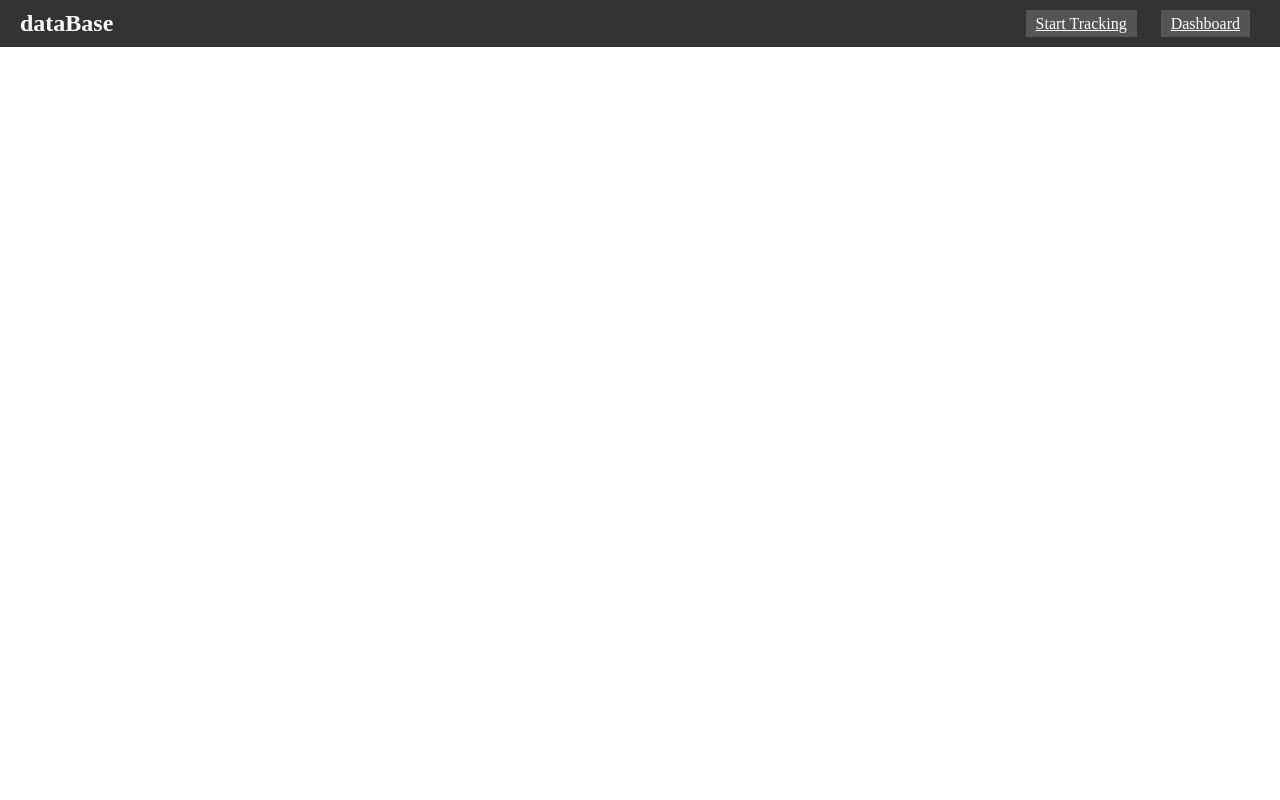
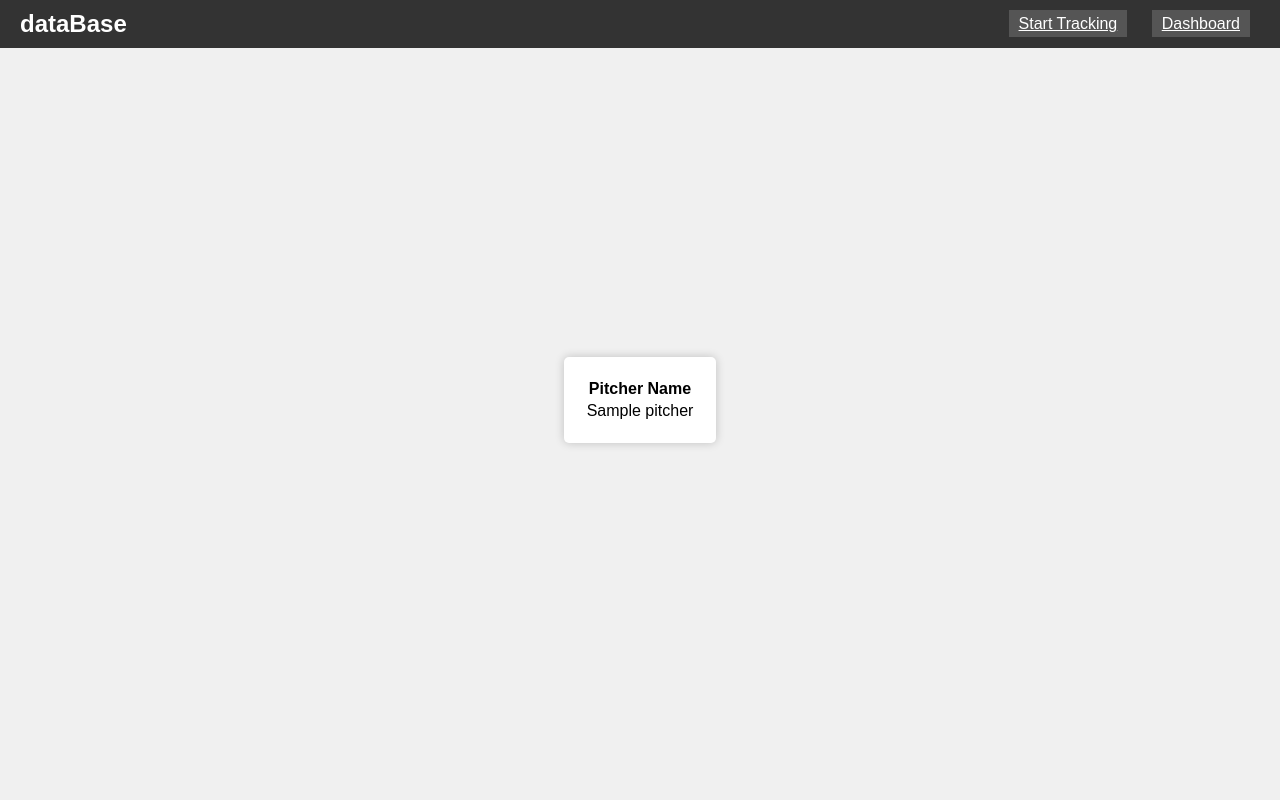
Before and after one commit to paltman/database2, a Django app: template dataentry/templates/dataentry/myteam.html in a window 1280 px wide. Run offline with Django 4.2, Linux system fonts and the light colour scheme; the template is opened without the code that fills it: values that come from a table or form of the project are taken from there, others are empty; tables that the repository leaves empty hold one stand-in row (values such as "Sample post").

```diff
--- a/dataentry/templates/dataentry/myteam.html
+++ b/dataentry/templates/dataentry/myteam.html
@@ -36,6 +36,28 @@
             font-size: 24px;
             font-weight: bold;
         }
+        body {
+            font-family: Arial, sans-serif;
+            background-color: #f0f0f0;
+            margin: 0;
+            padding: 0;
+            display: flex;
+            justify-content: center;
+            align-items: center;
+            height: 100vh;
+        }
+        .container {
+            background-color: #ffffff;
+            box-shadow: 0 0 10px rgba(0, 0, 0, 0.2);
+            text-align: center;
+            display: flex;
+            flex-direction: row;
+            align-items: center;
+            justify-content: center;
+            padding: 20px;
+            border-radius: 5px;
+            overflow: hidden;
+        }
     </style>
 </head>
 
@@ -46,3 +68,24 @@
         <a href="{% url 'dashboard' %}" class="navbar-button">Dashboard</a>
     </div>
 </div>
+
+<div class="container">
+    <div class="table">
+        <table>
+            <thead>
+                <tr>
+                    <th>Pitcher Name</th>
+                    <!-- Add more headers if you have more fields to display -->
+                </tr>
+            </thead>
+            <tbody>
+                {% for pitcher in pitchers %}
+                    <tr>
+                        <td>{{ pitcher.name }}</td>
+                        <!-- Add more cells if you have more fields to display -->
+                    </tr>
+                {% endfor %}
+            </tbody>
+        </table>
+    </div>
+</div>
```
Also changed, not shown: dataentry/views.py (+13 -2 lines).
